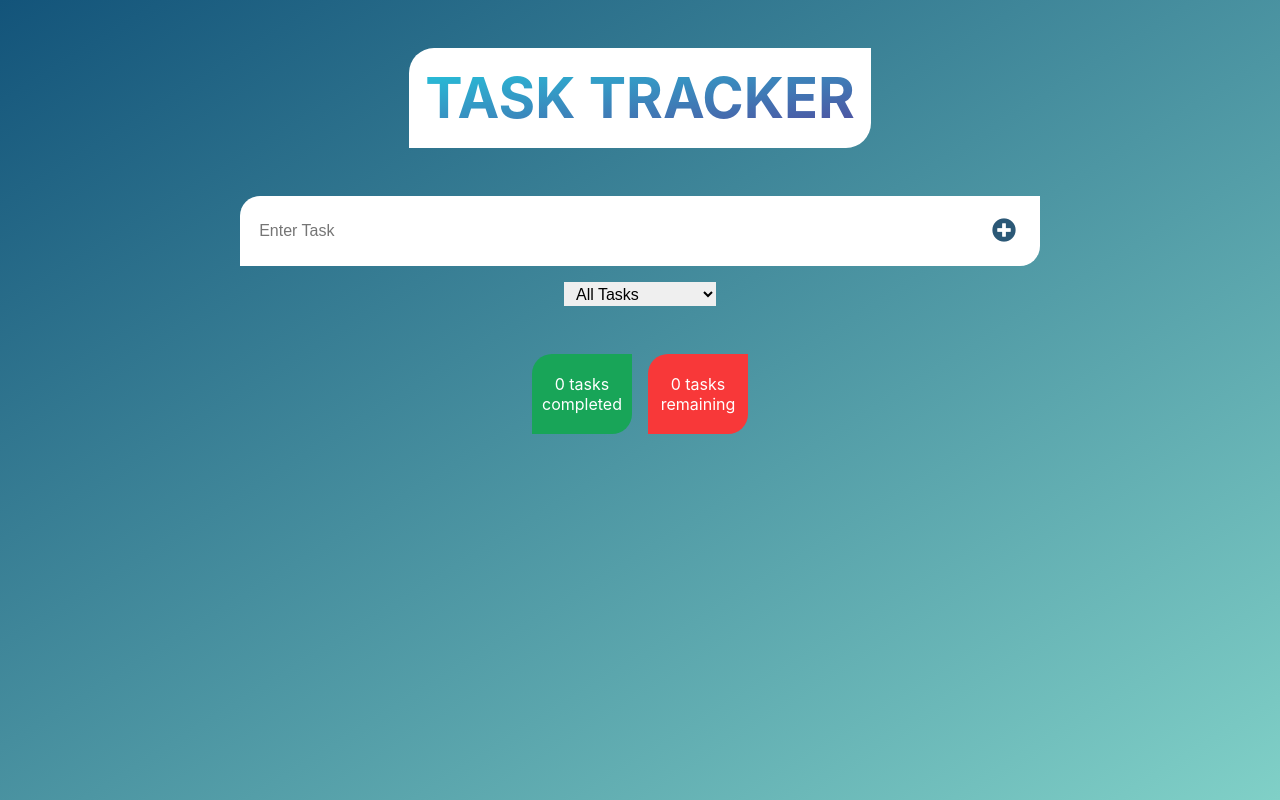
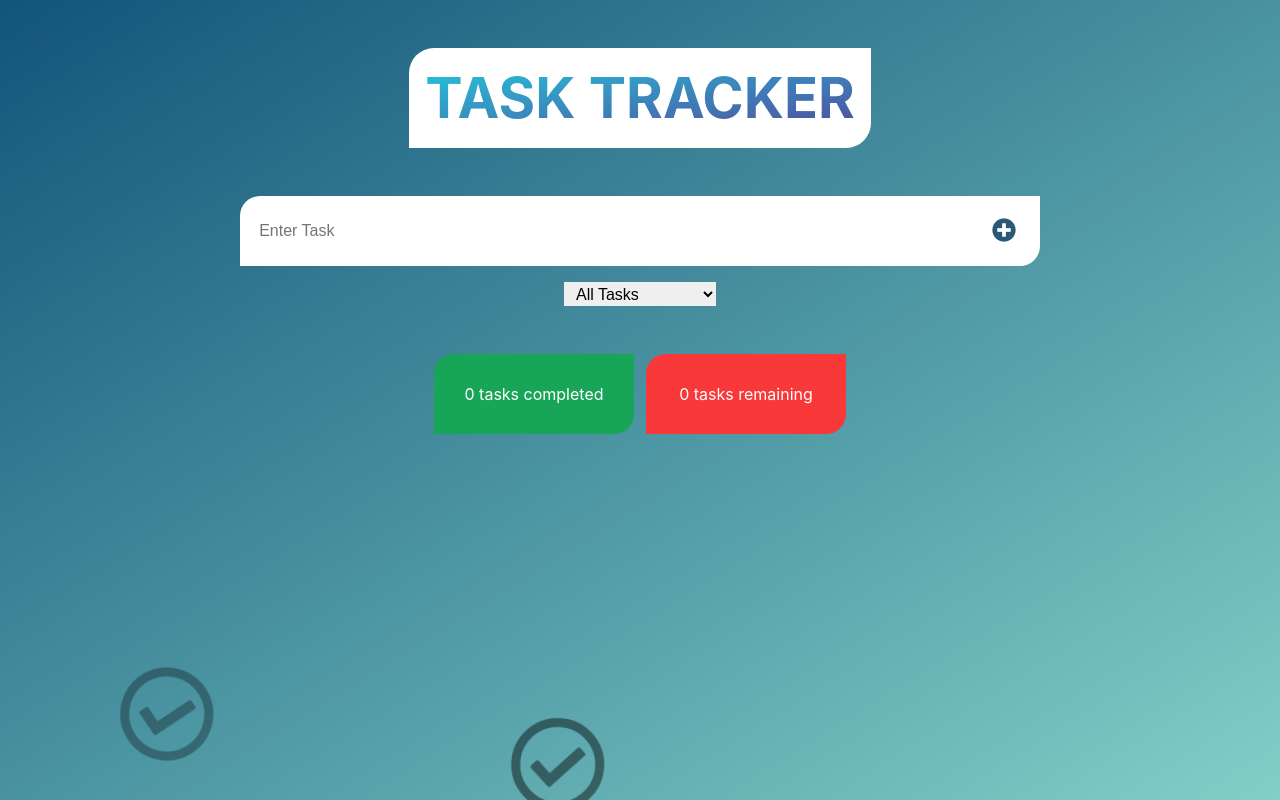
Before and after one commit to PaoloMiguelManuel/react-task-gui, a React (Create React App) app: page / in a window 1280 px wide. Built offline with nearby package versions, Linux system fonts and the light colour scheme.

Commit message:
Fix animation bug

```diff
--- a/src/App.css
+++ b/src/App.css
@@ -264,8 +264,8 @@ form .select-container select:hover {
   display: -webkit-box;
   display: -ms-flexbox;
   display: flex;
-  gap: 1em;
-  margin: 3em;
+  gap: 0.75em;
+  margin: 3em 0;
 }
 
 .task-count-container .task-count {
@@ -275,7 +275,8 @@ form .select-container select:hover {
   border-bottom-right-radius: 20px;
   place-content: center;
   height: 5em;
-  width: 100px;
+  width: 45vw;
+  max-width: 200px;
   background-color: #13547a;
   color: #fff;
   text-align: center;
@@ -290,19 +291,16 @@ form .select-container select:hover {
 }
 
 .animation-area {
-  background: -webkit-gradient(linear, right top, left top, from(#8942a8), to(#ba382f));
-  background: linear-gradient(to left, #8942a8, #ba382f);
-  height: 100%;
-  max-width: 50vw;
-  margin: 0 auto;
+  max-width: 100vw;
+  max-height: 100vh;
 }
 
 .box-area {
   position: absolute;
+  top: 0;
   left: 0;
   width: 100%;
-  max-width: 50vw;
-  height: 100vh;
+  height: 100%;
   overflow: hidden;
 }
 
--- a/src/App.js
+++ b/src/App.js
@@ -82,7 +82,7 @@ function App() {
 
 
 
-      {/* <div className="animation-area">
+      <div className="animation-area">
         <ul className="box-area">
           <li><i class="far fa-check-circle"></i></li>
           <li><i class="far fa-check-circle"></i></li>
@@ -91,7 +91,7 @@ function App() {
           <li><i class="far fa-check-circle"></i></li>
           <li><i class="far fa-check-circle"></i></li>
         </ul>
-      </div> */}
+      </div>
 
 
 
--- a/src/App.scss
+++ b/src/App.scss
@@ -299,9 +299,9 @@ form {
 
 .task-count-container {
   display: flex;
-  gap: 1em;
+  gap: 0.75em;
   // margin: 2em 0 3em;
-  margin: 3em;
+  margin: 3em 0;
 
   .task-count {
     display: grid;
@@ -309,7 +309,8 @@ form {
 
     place-content: center;
     height: 5em;
-    width: 100px;
+    width: 45vw;
+    max-width: 200px;
     background-color: #13547a;
     color: #fff;
     text-align: center;
@@ -324,27 +325,21 @@ form {
 }
 
 .animation-area {
-  background: linear-gradient(to left, #8942a8, #ba382f);
-  // max-width: 100%;
-  height: 100%;
-  // position: absolute;
-  // bottom: 0;
-  // z-index: 5;
-  max-width: 50vw;
-  margin: 0 auto;
+  // height: 100vh;
+  // position: relative;
+  // top: 0;
+  // z-index: -1;
+  max-width: 100vw;
+  max-height: 100vh;
 }
 
 .box-area {
   position: absolute;
-  // top: 0;
+  top: 0;
   left: 0;
   width: 100%;
-  max-width: 50vw;
-  height: 100vh;
+  height: 100%;
   overflow: hidden;
-  // background-color: red;
-  // top: 0;
-  // background-color: yellow;
 }
 
 .box-area li {
@@ -357,7 +352,6 @@ form {
   bottom: -150px;
   border-radius: 50%;
   font-size: 6rem;
-  // background-color: red;
 
   &:nth-child(1) {
     left: 90%;
```
Also changed, not shown: 1 other file (tests, documents, lock files or other folders).
